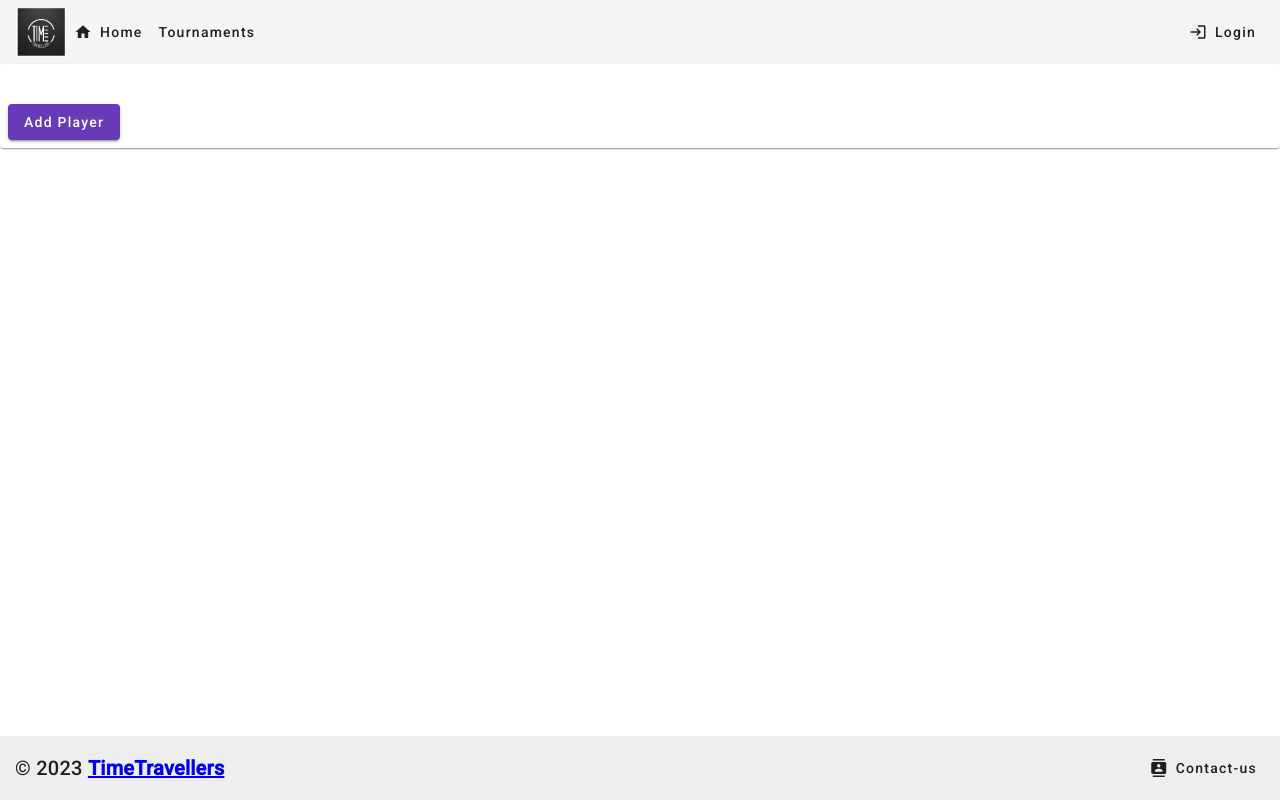
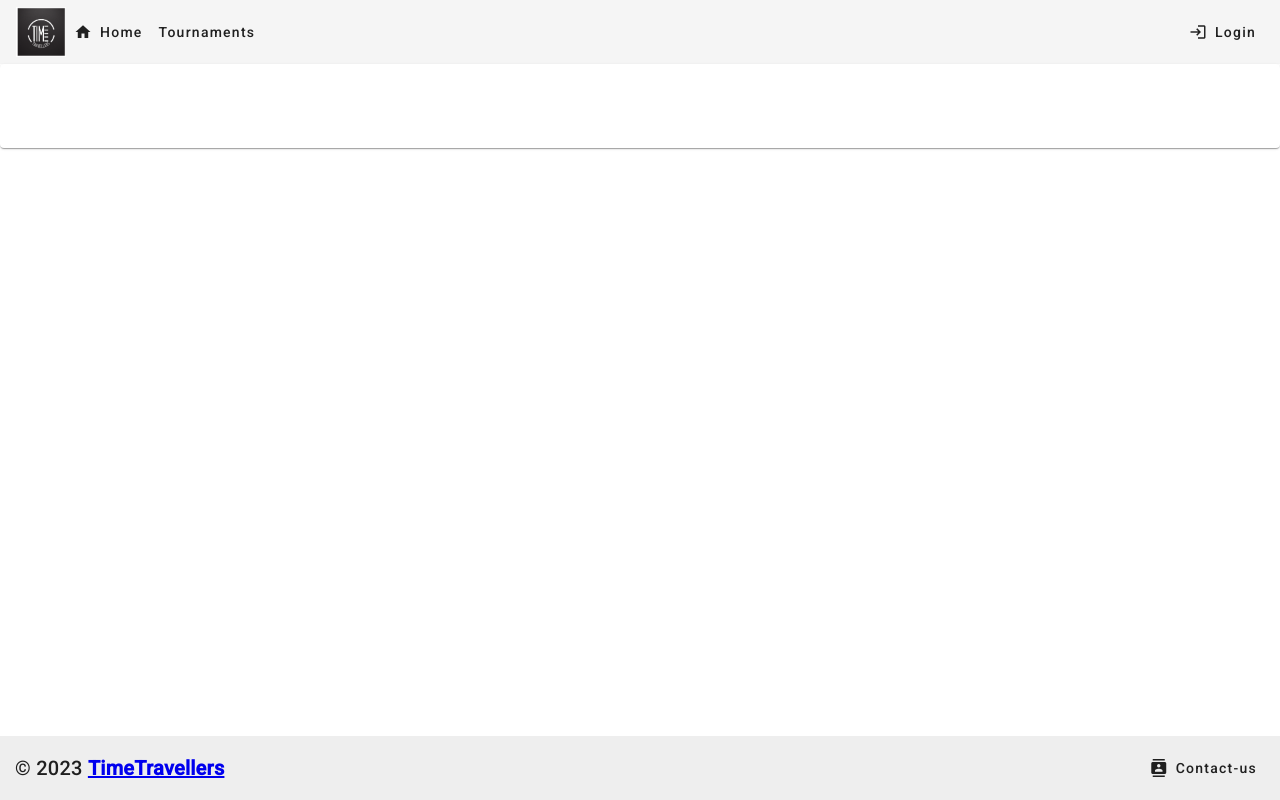
Before and after one commit to Fireinfern/tournament-frontend, an Angular app: page /tournament in a window 1280 px wide. Built offline with nearby package versions, Linux system fonts and the light colour scheme.

Commit message:
Add Basic Tournament presentation Card with Add Player button

```diff
--- a/src/app/views/tournament/tournament.component.html
+++ b/src/app/views/tournament/tournament.component.html
@@ -6,6 +6,6 @@
     </mat-card-header>
     <mat-card-content></mat-card-content>
     <mat-card-actions>
-        <button mat-raised-button color="primary">Add Player</button>
+        <button mat-raised-button color="primary" *ngIf="isAuthenticated">Add Player</button>
     </mat-card-actions>
 </mat-card>
--- a/src/app/views/tournament/tournament.component.ts
+++ b/src/app/views/tournament/tournament.component.ts
@@ -2,6 +2,7 @@ import { Component, OnInit } from '@angular/core';
 import { ActivatedRoute } from '@angular/router';
 import { Observable, map } from 'rxjs';
 import { Tournament } from 'src/app/models/tournament';
+import { AuthService } from 'src/app/services/auth.service';
 import { TournamentService } from 'src/app/services/tournament.service';
 
 @Component({
@@ -12,7 +13,7 @@ import { TournamentService } from 'src/app/services/tournament.service';
 export class TournamentComponent implements OnInit{
   state$!: Observable<object>;
   tournament!: Tournament;
-  constructor(public activatedRoute: ActivatedRoute , private tournamentService: TournamentService) {
+  constructor(public activatedRoute: ActivatedRoute , private tournamentService: TournamentService, private authService: AuthService) {
 
   }
 
@@ -22,4 +23,8 @@ export class TournamentComponent implements OnInit{
       this.tournament = state as Tournament;
     })
   }
+
+  get isAuthenticated() {
+    return this.authService.isAuthenticated;
+  }
 }
```
